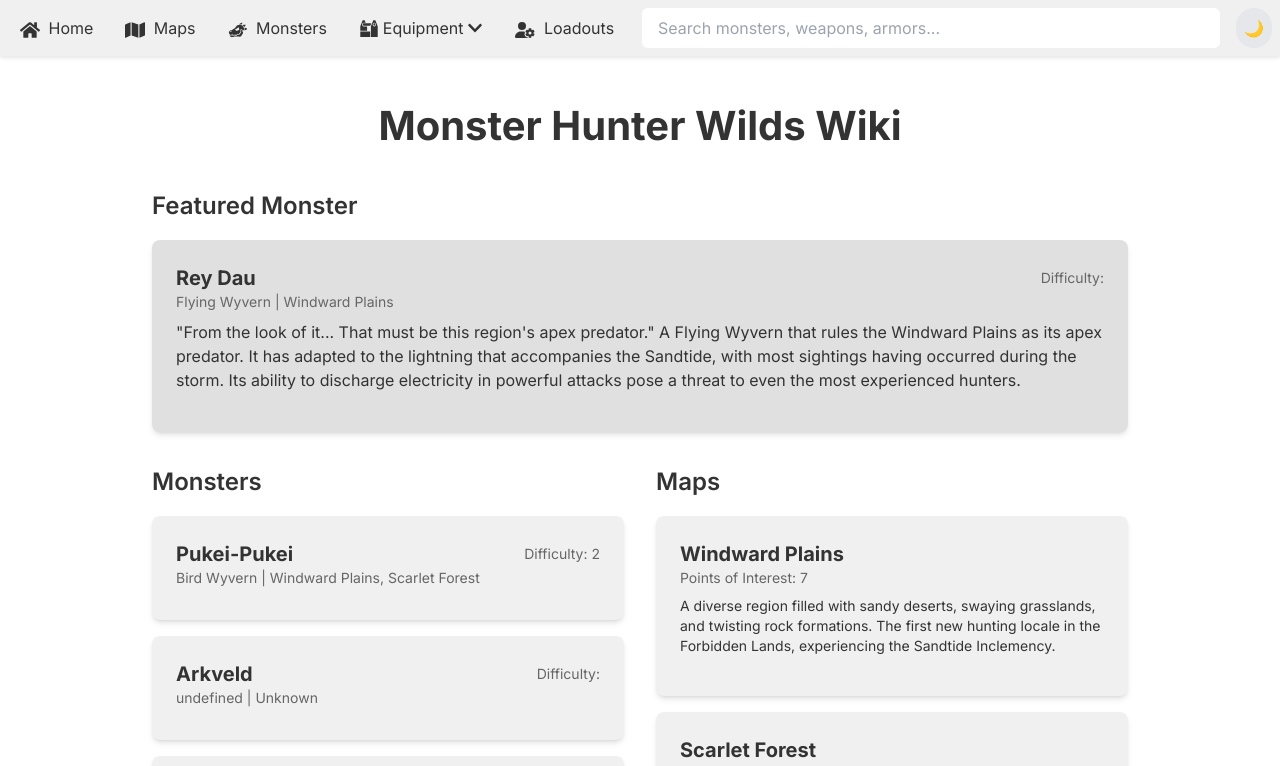
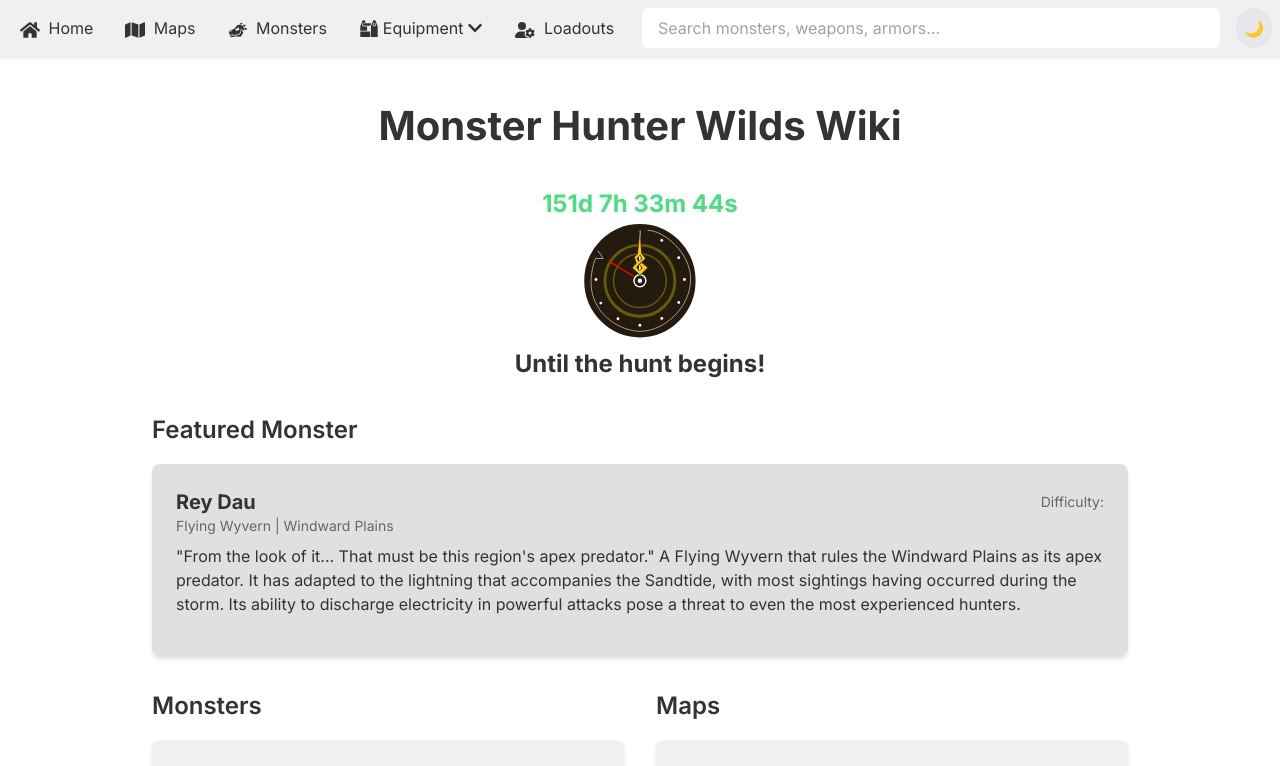
Before and after one commit to askleon/monster-hunter-wilds-wiki, a Next.js app: page / in a window 1280 px wide. Shown: the top 766 px of the page. Built offline with nearby package versions, Linux system fonts and the light colour scheme.

Commit message:
add Countdown component to Home page

```diff
--- a/app/page.tsx
+++ b/app/page.tsx
@@ -2,6 +2,7 @@ import { Card } from '@/components/Card';
 import { monsters } from '@/lib/monsters';
 import { maps } from '@/lib/maps';
 import styles from './Home.module.css';
+import Countdown from '@/components/time/Countdown';
 
 export default function Home() {
   const featuredMonster = monsters[Math.floor(Math.random() * monsters.length)];
@@ -9,6 +10,10 @@ export default function Home() {
   return (
     <div className={styles.container}>
       <h1 className={styles.title}>Monster Hunter Wilds Wiki</h1>
+
+      <section className={styles.section}>
+        <Countdown />
+      </section>
 
       <section className={styles.section}>
         <h2 className={styles.sectionTitle}>Featured Monster</h2>
```
